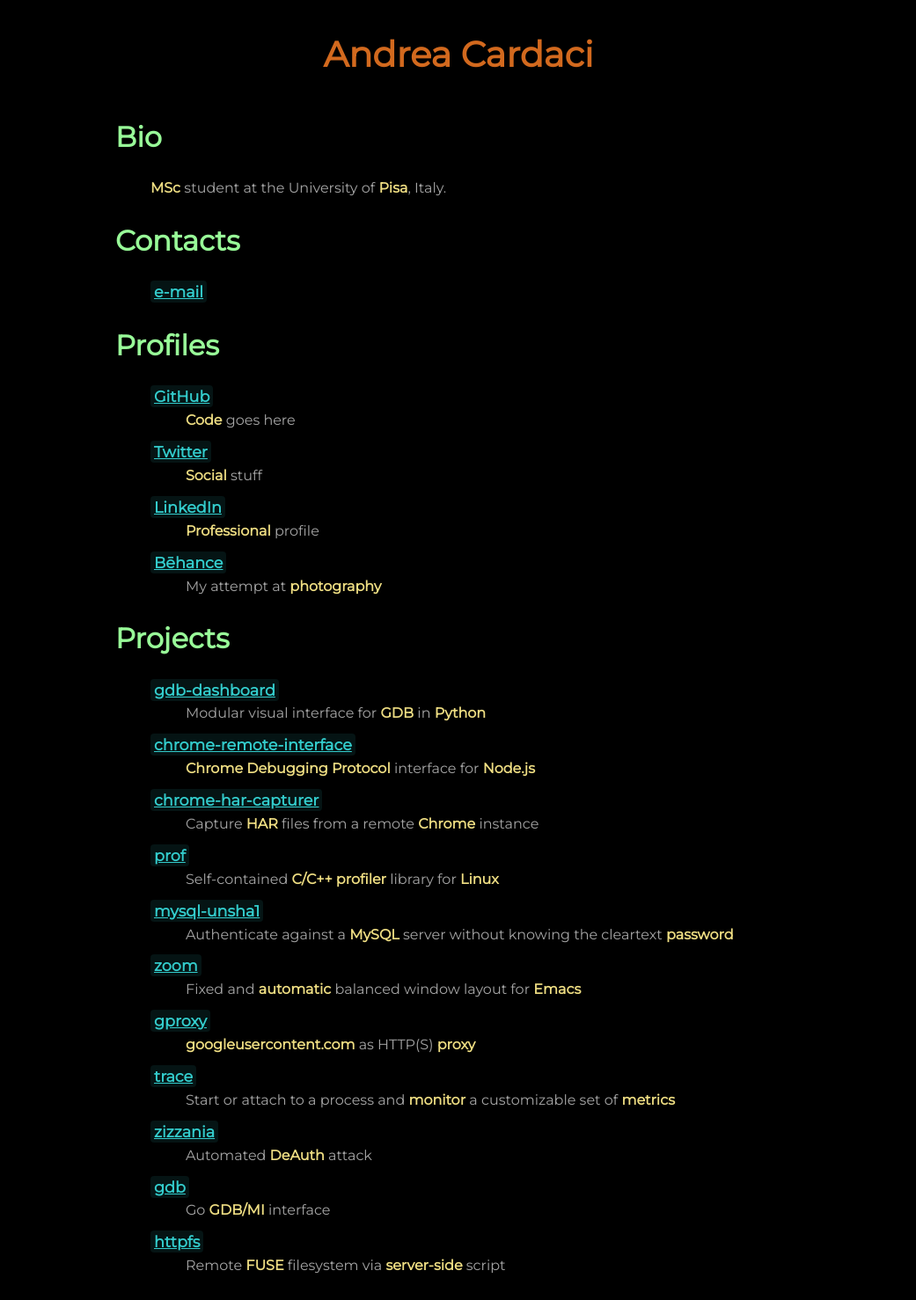
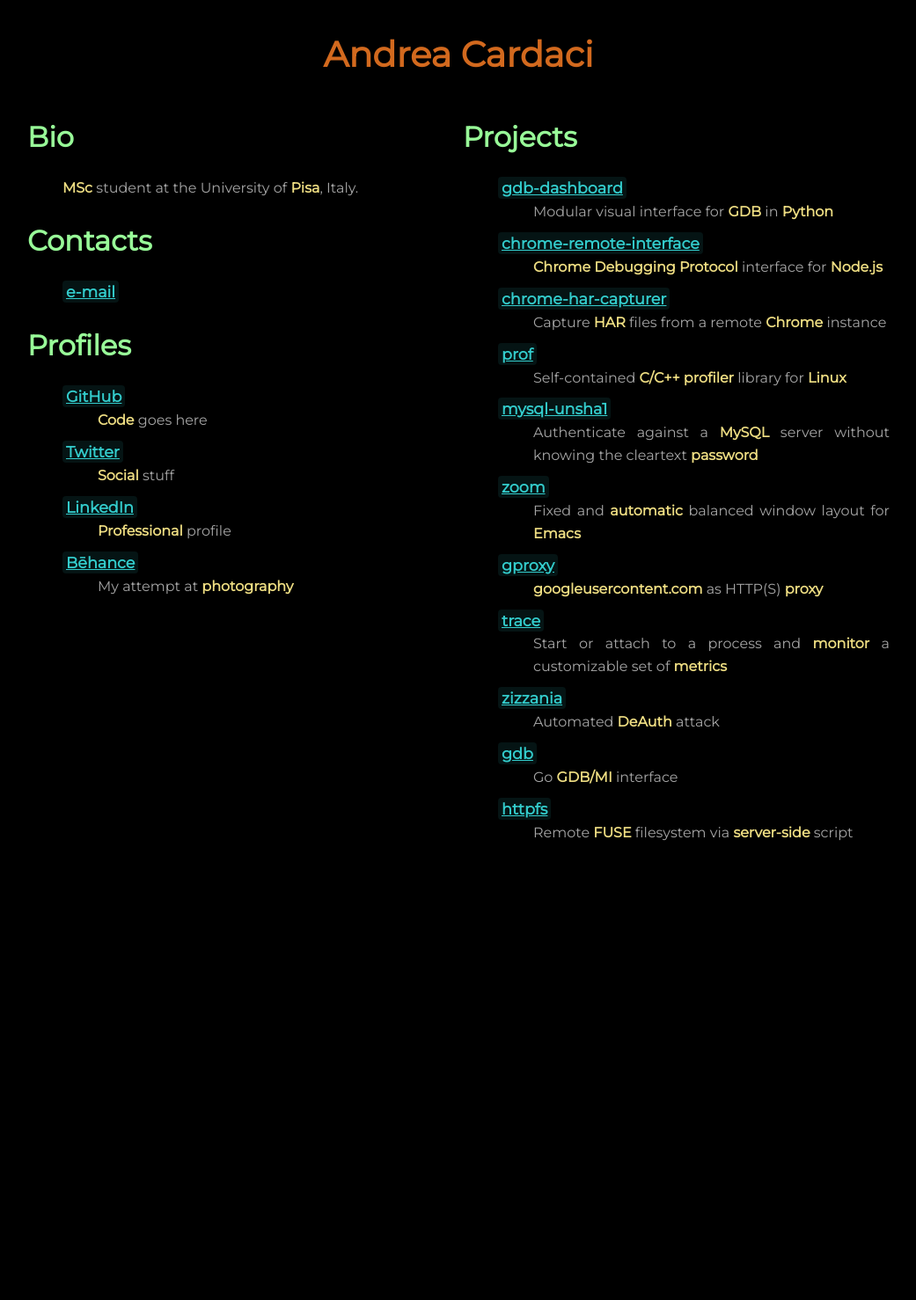
Before and after one commit to cyrus-and/cyrus-and.github.io, a Jekyll site: the page built from index.md, in a window 1280 px wide. Shown: the whole page at 88% size, without its empty margins (119-1160 px from the left). Built offline with Jekyll 4.4.1, drawn with Linux system fonts in a browser that asks for light colours; after the commit the page ends 970 px from its top, so only the background shows below that.

Commit message:
Improve CSS media queries with SASS

```diff
--- a/assets/css/index.scss
+++ b/assets/css/index.scss
@@ -16,16 +16,22 @@ a:link {
     font-size: 1.1rem;
 }
 
-@media (max-width: 799px) {
+$one-column-width: 600px;
+$two-column-width: 1100px;
+$two-column-width-large: 1500px;
+
+$hard-swap-margin: 100px;
+
+@media (max-width: $one-column-width - 1) {
     p, dd {
         text-align: left;
     }
 }
 
-@media (min-width: 800px) {
+@media (min-width: $one-column-width) {
      body {
         margin: 0 auto;
-        width: 800px;
+        width: $one-column-width;
      }
 
      section > p, section > dl {
@@ -33,9 +39,9 @@ a:link {
     }
 }
 
-@media (min-width: 1300px) {
+@media (min-width: $two-column-width) {
     body {
-        width: 1200px;
+        width: $two-column-width - $hard-swap-margin;
         column-count: 2;
         column-gap: 10px;
     }
@@ -53,3 +59,9 @@ a:link {
         margin-top: 0;
     }
 }
+
+@media (min-width: $two-column-width-large) {
+    body {
+        width: $two-column-width-large - $hard-swap-margin;
+    }
+}
--- a/assets/css/page.scss
+++ b/assets/css/page.scss
@@ -57,9 +57,11 @@ sup:target a.footnote {
     border-radius: 0;
 }
 
-@media (min-width: 800px) {
+$column-width: 800px;
+
+@media (min-width: $column-width) {
     body {
         margin: 0 auto;
-        width: 800px;
+        width: $column-width;
     }
 }
```
